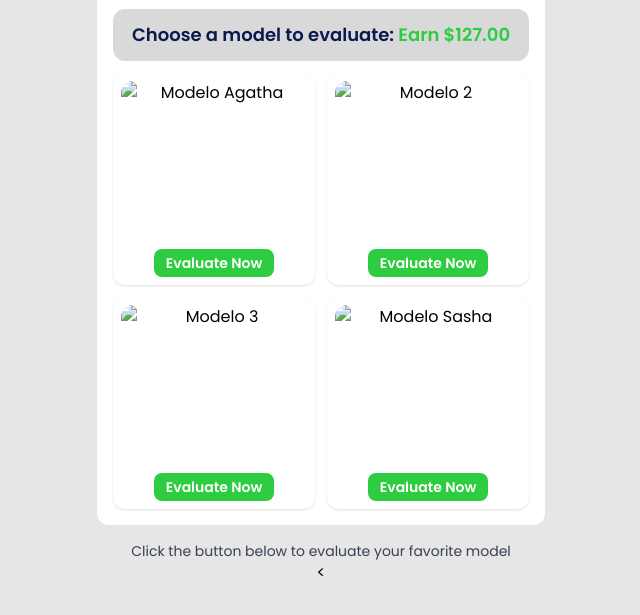
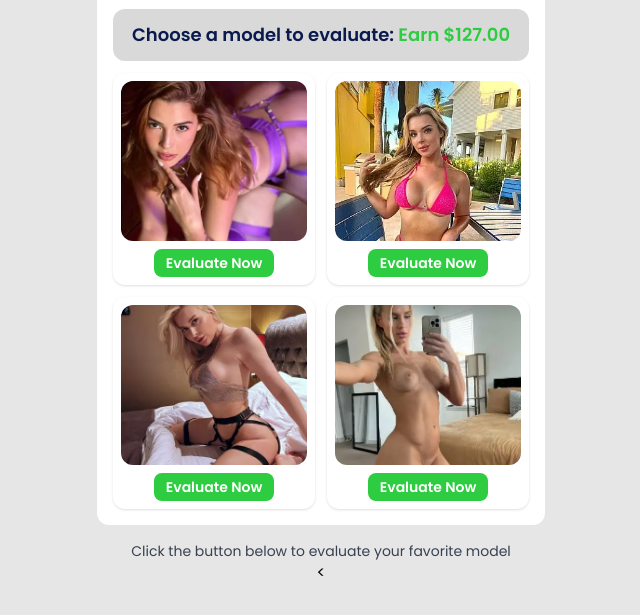
Before and after one commit to Projetxrs265465/only, a plain HTML site: page index1.html in a window 1280 px wide. Shown: the part 111-726 px from the top of the page, without its empty margins (319-959 px from the left). Drawn offline with nearby package versions, Linux system fonts and the light colour scheme; files that its build step writes are made by us from their sources; files whose address does not match are found by name.

Commit message:
Update index1.html

```diff
--- a/index1.html
+++ b/index1.html
@@ -102,22 +102,22 @@ src="https://www.facebook.com/tr?id=661998573310646&ev=PageView&noscript=1"
       <div class="grid grid-cols-2 gap-3">
         <!-- Modelo 1 -->
         <div class="bg-white p-2 rounded-xl shadow text-center">
-          <img src="images/agatha.jpg" alt="Modelo Agatha" class="w-full rounded-xl object-cover h-40">
+          <img src="agatha.jpg" alt="Modelo Agatha" class="w-full rounded-xl object-cover h-40">
           <button class="mt-2 evaluate-btn bg-[#2ecc40] text-white text-sm font-bold py-1 px-3 rounded-lg">Evaluate Now</button>
         </div>
         <!-- Modelo 2 -->
         <div class="bg-white p-2 rounded-xl shadow text-center">
-          <img src="images/maria.jpg" alt="Modelo 2" class="w-full rounded-xl object-cover h-40">
+          <img src="maria.jpg" alt="Modelo 2" class="w-full rounded-xl object-cover h-40">
           <button class="mt-2 evaluate-btn-2 bg-[#2ecc40] text-white text-sm font-bold py-1 px-3 rounded-lg">Evaluate Now</button>
         </div>
         <!-- Modelo 3 -->
 <div class="bg-white p-2 rounded-xl shadow text-center">
-  <img src="images/alisa.png" alt="Modelo 3" class="w-full rounded-xl object-cover h-40">
+  <img src="alisa.png" alt="Modelo 3" class="w-full rounded-xl object-cover h-40">
   <button class="mt-2 evaluate-btn-3 bg-[#2ecc40] text-white text-sm font-bold py-1 px-3 rounded-lg">Evaluate Now</button>
 </div>
 <!-- Modelo 4 -->
 <div class="bg-white p-2 rounded-xl shadow text-center">
-  <img src="images/VEGA.png" alt="Modelo Sasha" class="w-full rounded-xl object-cover h-40">
+  <img src="VEGA.png" alt="Modelo Sasha" class="w-full rounded-xl object-cover h-40">
   <button class="mt-2 evaluate-btn-4 bg-[#2ecc40] text-white text-sm font-bold py-1 px-3 rounded-lg">Evaluate Now</button>
 </div>
       </div>
@@ -245,7 +245,7 @@ src="https://www.facebook.com/tr?id=661998573310646&ev=PageView&noscript=1"
 
     <!-- Vídeo da modelo -->
     <video autoplay loop muted playsinline class="w-full rounded-xl mb-4">
-      <source src="images/alisa.mp4" type="video/mp4">
+      <source src="alisa.mp4" type="video/mp4">
       Your browser does not support the video tag.
     </video>
 
@@ -290,7 +290,7 @@ src="https://www.facebook.com/tr?id=661998573310646&ev=PageView&noscript=1"
       <span class="text-green-600 font-bold">$127</span>
     </p>
     <video autoplay loop muted playsinline class="w-full rounded-xl mb-4">
-      <source src="images/vega1.mp4" type="video/mp4">
+      <source src="vega1.mp4" type="video/mp4">
       Your browser does not support the video tag.
     </video>
     <p class="text-lg font-semibold mb-3">Evaluate Sasha’s performance</p>
```
